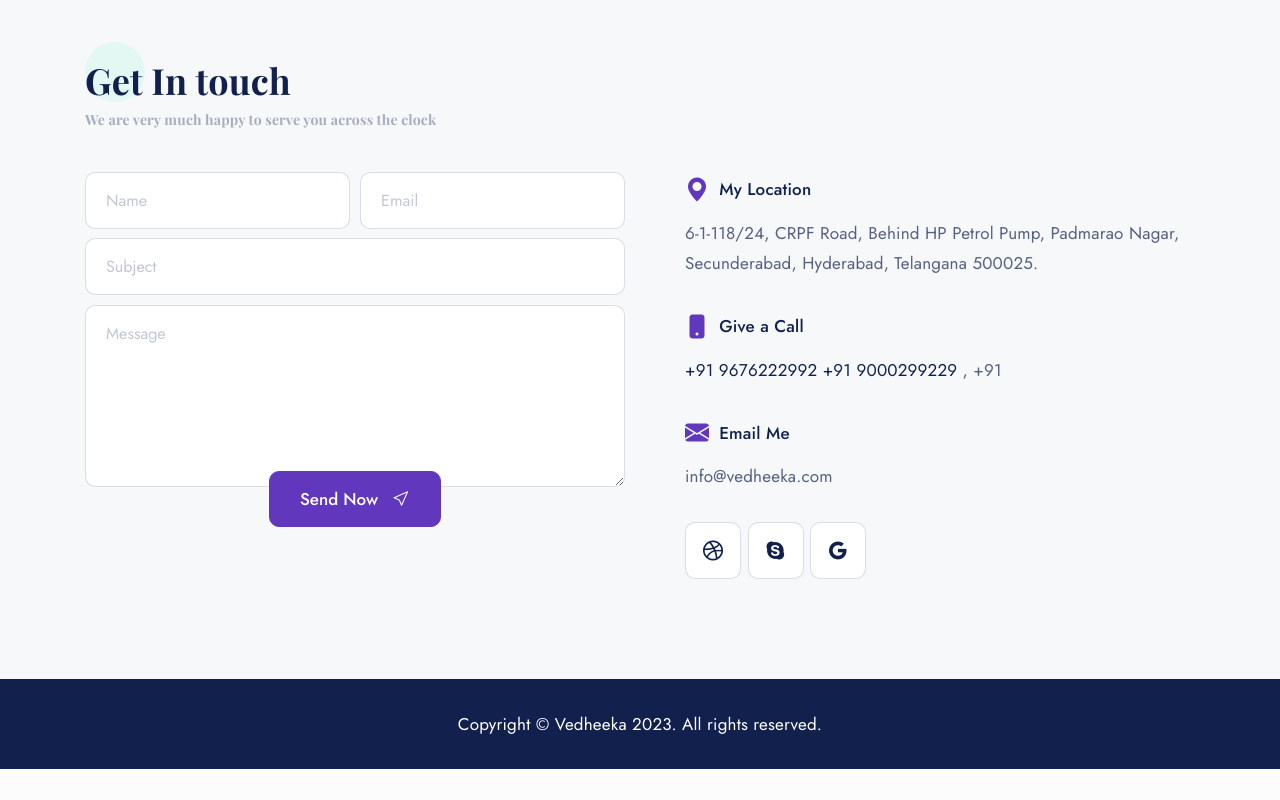
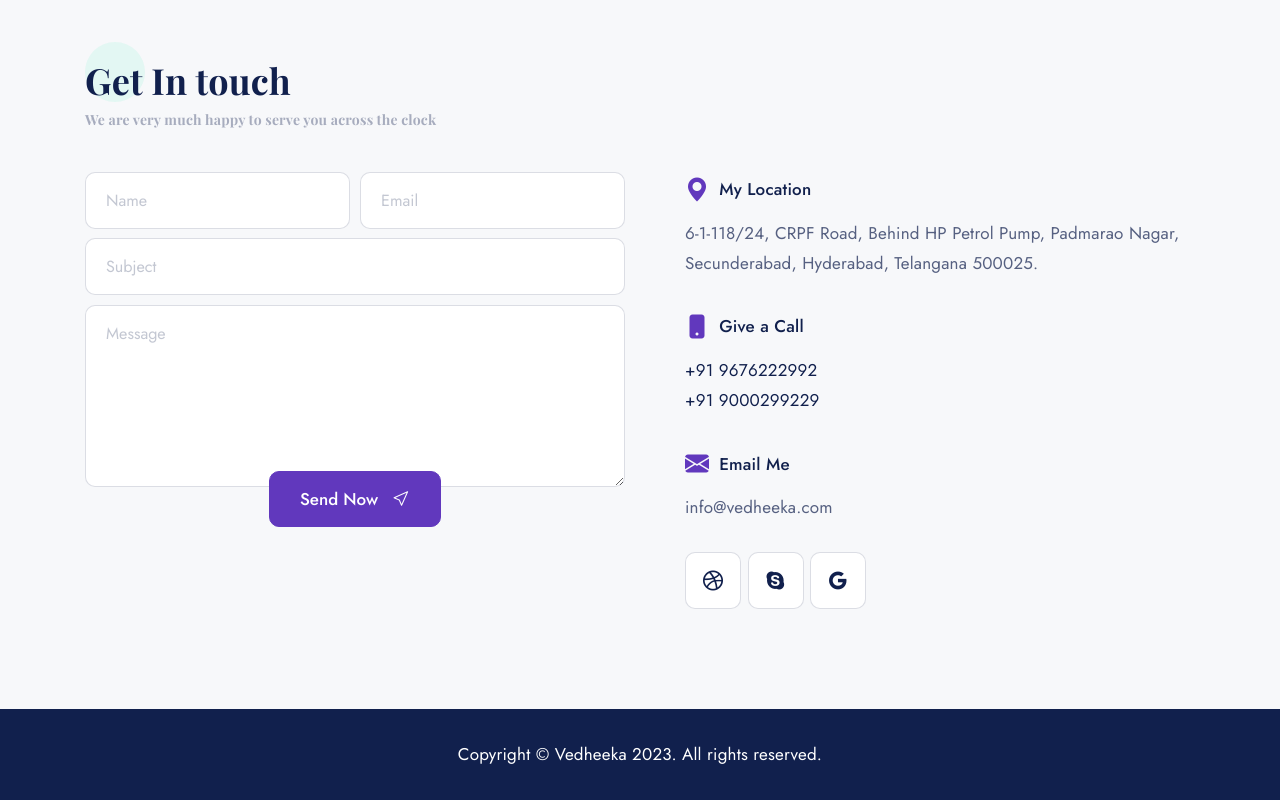
Before and after one commit to venugopalachary/vedheeka.com, a plain HTML site: page index.html in a window 1280 px wide. Shown: the part 3846-4646 px from the top of the page. Before the commit the page ends 4615 px from the top, so only its background shows below. Drawn offline with nearby package versions, Linux system fonts and the light colour scheme; files whose address does not match are found by name.

Commit message:
Update index.html

```diff
--- a/index.html
+++ b/index.html
@@ -958,9 +958,10 @@
                             <p class="d-flex align-items-center"><i class="icon-phone-fill dtr-mr-10 text-size-md color-blue"></i><span class="font-weight-500 color-dark">Give a Call</span></p>
                             <p>
                                <a href="tel:+919676222992">+91 9676222992</a>
+                                <br>
                                 <a href="tel:+919000299229">+91 9000299229</a>
 
-                                 , +91 </p>
+                                </p>
                             <div class="spacer-20"></div>
                             <p class="d-flex align-items-center"><i class="icon-envelope-fill dtr-mr-10 text-size-md color-blue"></i><span class="font-weight-500 color-dark">Email Me</span></p>
                             <p>info@vedheeka.com</p>
```
